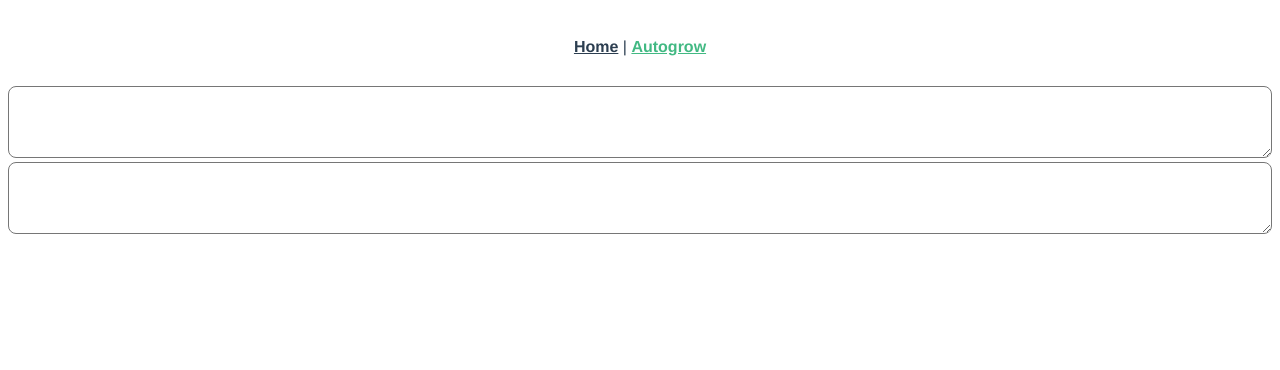
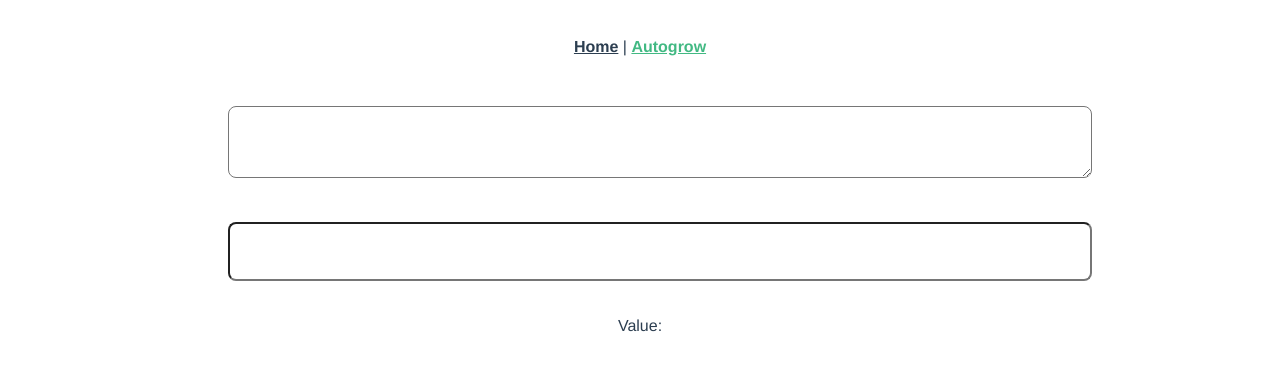
Before and after one commit to LovelyAndy/lovely-textareas, a Vue app: page /autogrow in a window 1280 px wide. Shown: the top 370 px of the page. Built offline with nearby package versions, Linux system fonts and the light colour scheme.

Commit message:
debounce added to autogrowpage

```diff
--- a/src/views/Autogrow.vue
+++ b/src/views/Autogrow.vue
@@ -1,24 +1,43 @@
 <template>
   <div class="autogrow">
     <textarea class="textarea" name="body" id="body" @input="autogrow($event)"></textarea>
-    <textarea class="textarea" name="anotherbody" id="anotherbody"></textarea>
+    <input @keyup="debounce" type="text" class="input" name="anotherbody" id="anotherbody" v-model="value"></input>
+    <p>Value:{{outputValue}}</p>
   </div>
 </template>
 <script>
 export default {
-  name: 'Autogrow',
+  name: 'AutogrowAndDebounce',
+  data() {
+    return {
+      value: '',
+      outputValue: '',
+      timeout: null,
+    }
+  },
   methods: {
     autogrow(e) {
       e.target.style.height = 'auto'
       e.target.style.height = `${e.target.scrollHeight}px`
     },
+    debounce() {
+      clearTimeout(this.timeout)
+      var self = this
+      this.timeout = setTimeout(function () {
+        console.log('searching:', self.value)
+        self.outputValue = self.value
+      }, 1000)
+    },
   },
 }
 </script>
 <style lang="sass" scoped>
-.textarea
+*
+  padding: 0px 200px
+.textarea, .input
   box-sizing: border-box
   width: 100%
   padding: 20px
+  margin: 20px
   border-radius: 8px
 </style>
```
